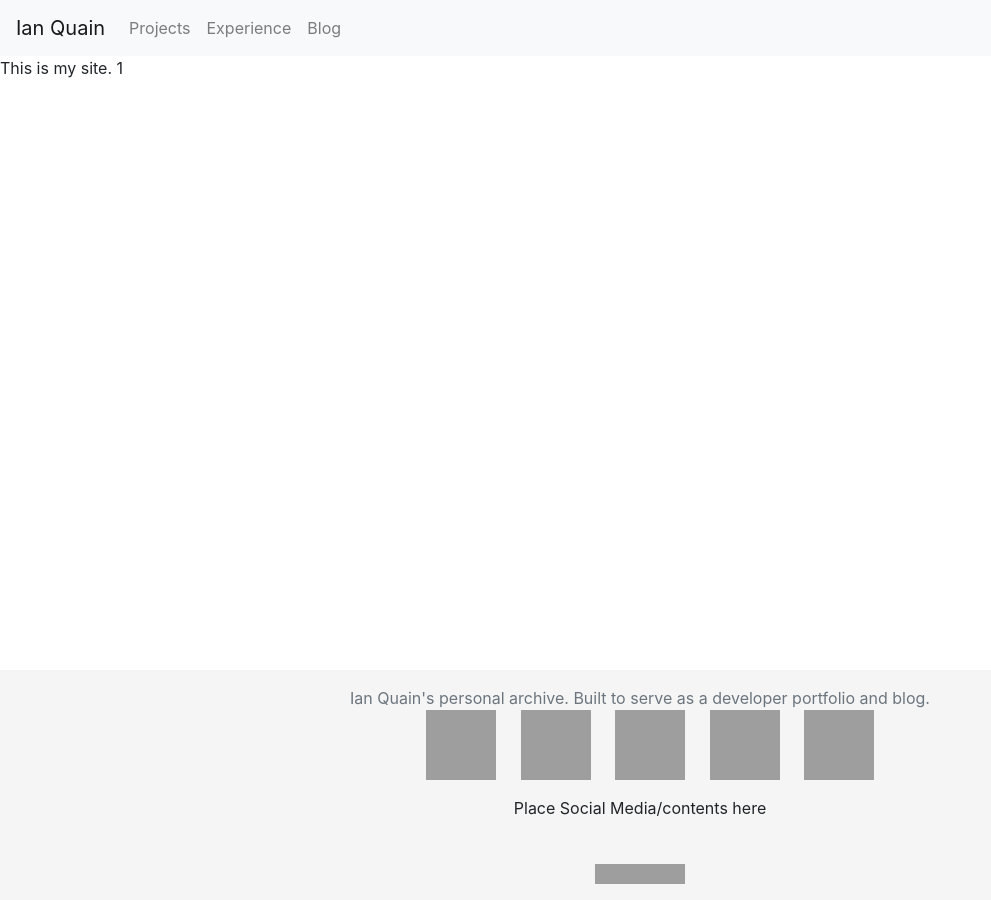
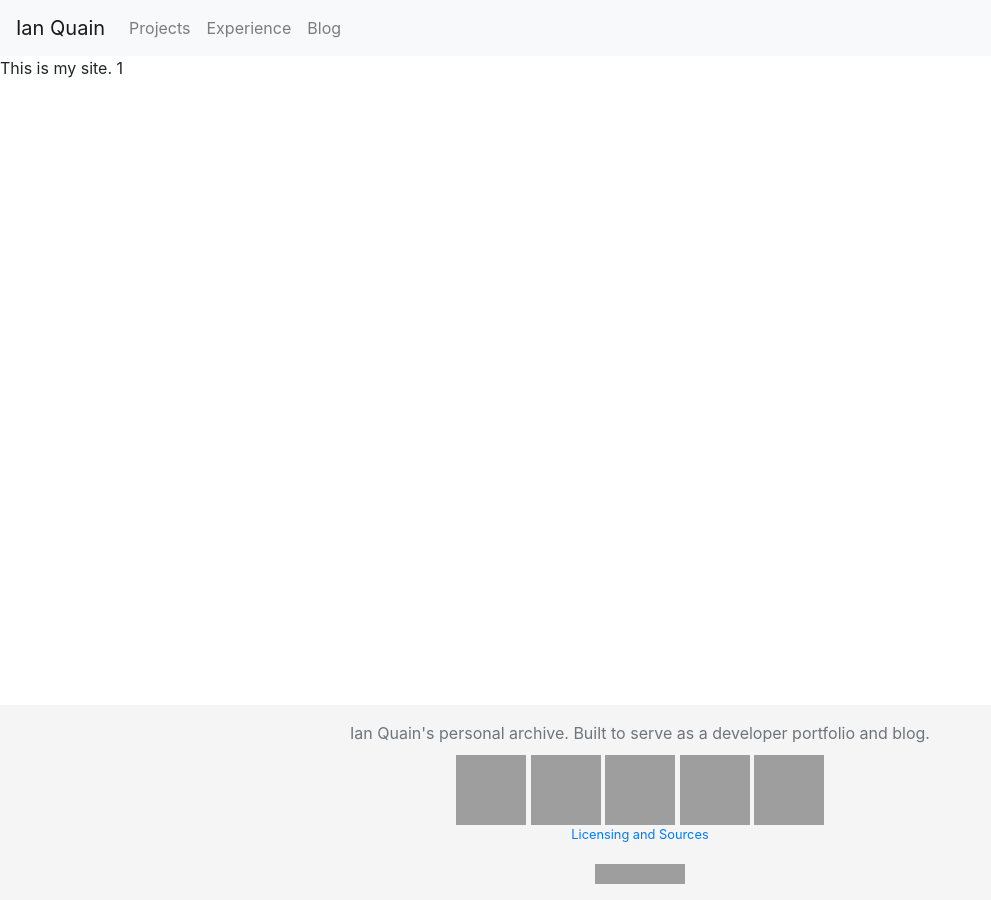
Before and after one commit to quaini/deprecated-personal-website, a Jekyll site: the page built from index.html, in a window 1280 px wide. Shown: the whole page, without its empty margins (0-991 px from the left). Built offline with Jekyll 4.4.1, drawn with Linux system fonts in a browser that asks for light colours; nearby versions of some CDN libraries; grey boxes are pictures that could not be loaded.

Commit message:
centered socials and add licensing link

```diff
--- a/_includes/footer.html
+++ b/_includes/footer.html
@@ -24,12 +24,11 @@
                 </div>
 
                 <div class="footer-col">
-                    <p>Place Social Media/contents here</p>
+                    <p><a href="#">Licensing and Sources</a></p>
                 </div>
 
                 <!-- License -->
                 <a rel="license" href="http://creativecommons.org/licenses/by-nc-sa/4.0/">
-                    <br />
                     <img alt="Creative Commons License" style="border-width:0" src="https://i.creativecommons.org/l/by-nc-sa/4.0/88x31.png" />
                 </a>
 
--- a/assets/quaini/icons.css
+++ b/assets/quaini/icons.css
@@ -1,5 +1,6 @@
 .social-icons {
-    text-align: center;
+    margin: 0 auto;
+    padding-top: 10px;
 }
 .social-icons li {
     display:inline-block;
@@ -13,5 +14,8 @@
 .social-icons li img {
     width:70px;
     height:70px;
-    margin-right: 20px;
 }
+ul {
+    padding: 0;
+    margin: 0;
+}
--- a/assets/quaini/sticky-footer.css
+++ b/assets/quaini/sticky-footer.css
@@ -1,12 +1,9 @@
-.container {
-  width: auto;
-  max-width: 680px;
-  padding: 0 15px;
-}
-
 .footer {
     background-color: #f5f5f5;
     width: 100%;
     position: fixed;
     bottom: 0;
 }
+p {
+    font-size: 80.0%;
+}
```
